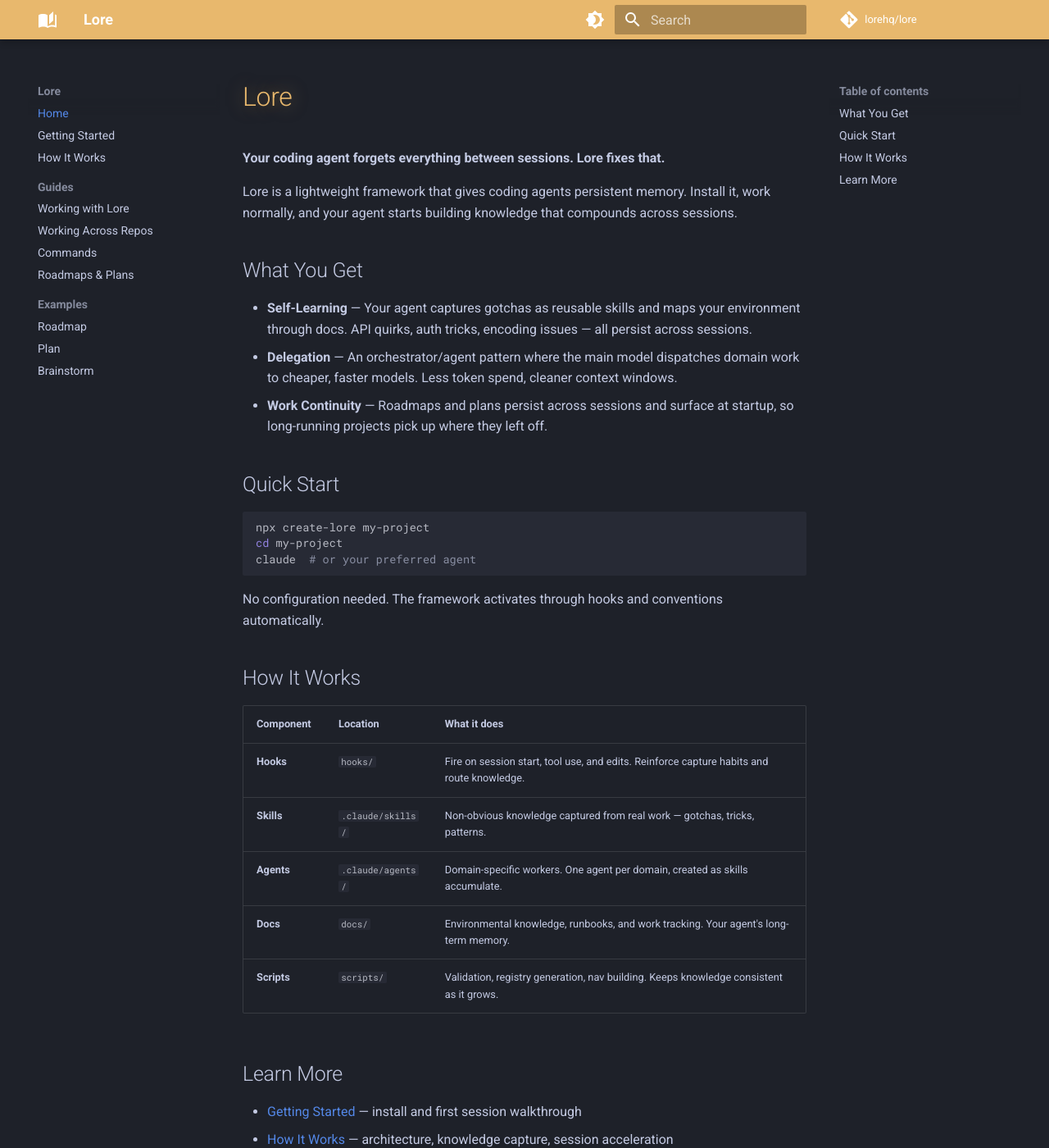
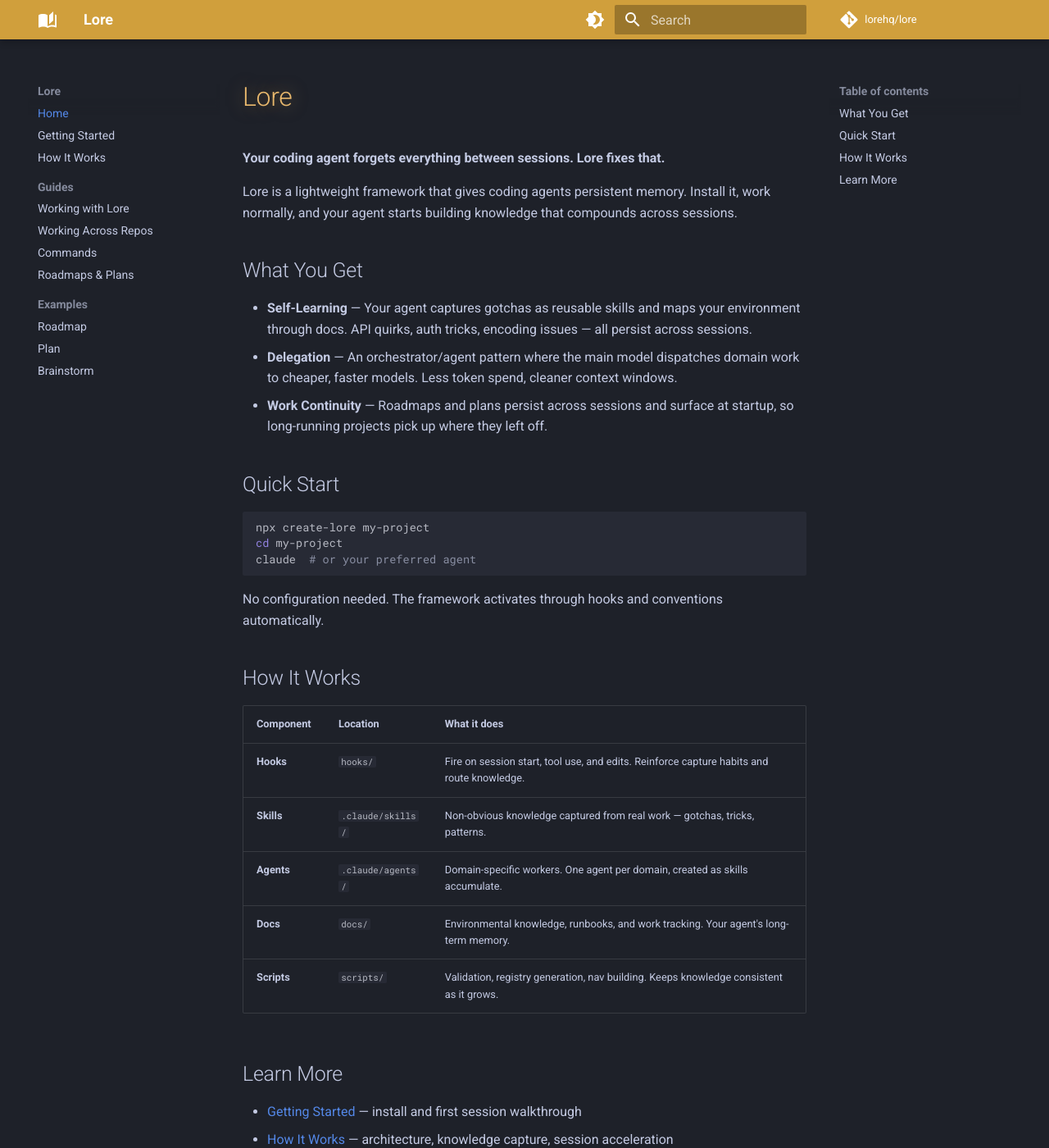
Before and after one commit to lorehq/lore-docs, an MkDocs documentation site: the page built from docs/index.md, in a window 1280 px wide and 1400 px high. Shown: the whole window at 82% size. Built offline with MkDocs 1.6.1 and Material for MkDocs 9.7.7, drawn with Linux system fonts in a browser that asks for light colours; comment, search, counter and statistics services are not loaded.

Commit message:
Unified burnished gold header (#D09F3C) for both modes
Co-Authored-By: Claude Opus 4.6 <noreply@anthropic.com>

```diff
--- a/docs/stylesheets/theme.css
+++ b/docs/stylesheets/theme.css
@@ -2,9 +2,9 @@
 [data-md-color-scheme="slate"] {
   --md-default-fg-color: rgba(220, 228, 255, 0.87);
   --md-default-fg-color--light: rgba(220, 228, 255, 0.54);
-  --md-primary-fg-color: #E8B86D;
-  --md-primary-fg-color--light: #F0CC8A;
-  --md-primary-fg-color--dark: #D4A455;
+  --md-primary-fg-color: #D09F3C;
+  --md-primary-fg-color--light: #DDB35A;
+  --md-primary-fg-color--dark: #B8890E;
 }
 
 /* Title glow — moonlit on dark, candlelit on light */
@@ -24,7 +24,7 @@
   --md-default-bg-color--light: #F5F0E8;
   --md-default-fg-color: rgba(58, 46, 36, 0.87);
   --md-default-fg-color--light: rgba(58, 46, 36, 0.54);
-  --md-primary-fg-color: #B8860B;
-  --md-primary-fg-color--light: #D4A435;
-  --md-primary-fg-color--dark: #996F00;
+  --md-primary-fg-color: #D09F3C;
+  --md-primary-fg-color--light: #DDB35A;
+  --md-primary-fg-color--dark: #B8890E;
 }
```
